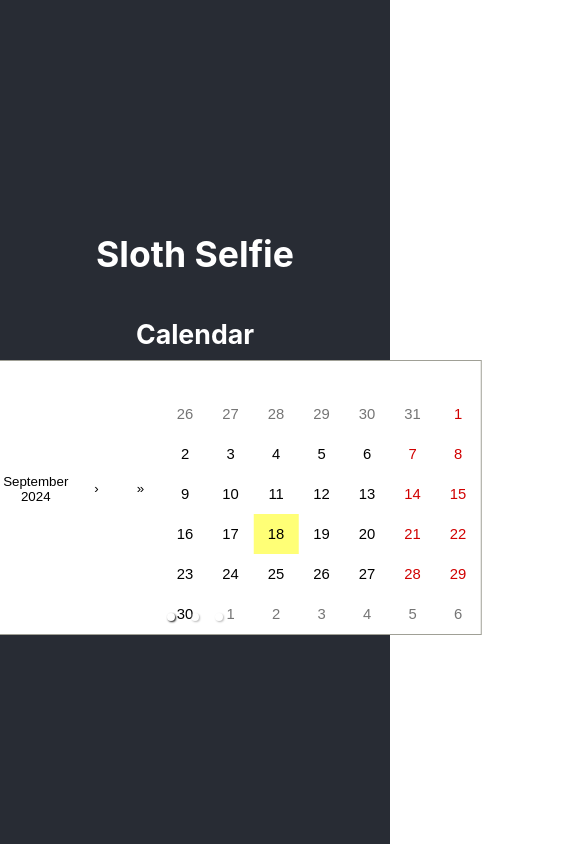
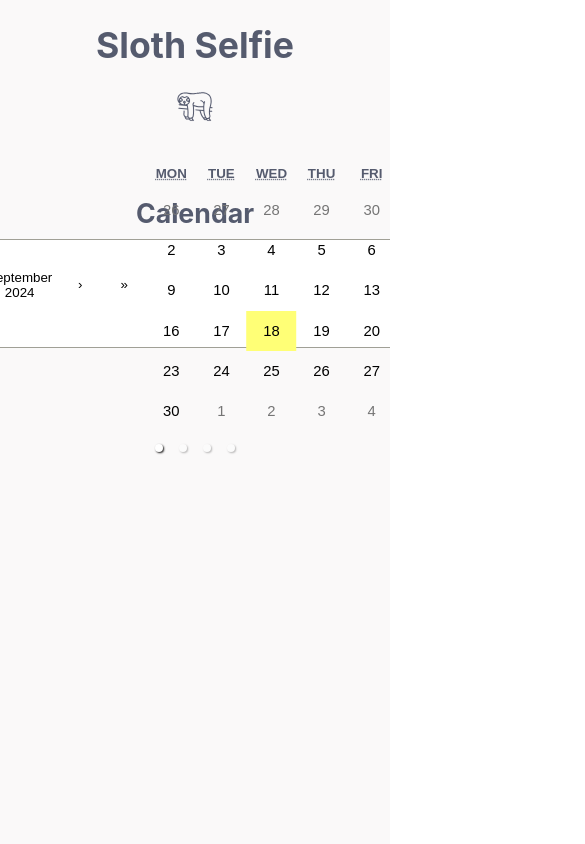
Before and after one commit to SofZll/SlothSelfie, a React (Create React App) app in the folder sloth-selfie/: page / in a window 390 px wide. Shown: the top 844 px of the page, 585 px wide, since content can reach past the window. Built offline with nearby package versions, Linux system fonts and the light colour scheme.

Commit message:
css update

```diff
--- a/sloth-selfie/package.json
+++ b/sloth-selfie/package.json
@@ -10,6 +10,7 @@
     "react-calendar": "^5.0.0",
     "react-dom": "^18.3.1",
     "react-responsive-carousel": "^3.2.23",
+    "react-router-dom": "^6.26.2",
     "react-scripts": "5.0.1",
     "web-vitals": "^2.1.4"
   },
--- a/sloth-selfie/src/App.css
+++ b/sloth-selfie/src/App.css
@@ -1,27 +1,22 @@
 .App {
   text-align: center;
+  overflow: hidden;
 }
 
 .App-logo {
-  height: 40vmin;
+  height: 10vmin;
   pointer-events: none;
 }
 
-@media (prefers-reduced-motion: no-preference) {
-  .App-logo {
-    animation: App-logo-spin infinite 20s linear;
-  }
-}
-
 .App-header {
-  background-color: #282c34;
+  background-color: #FAF9F9;
   min-height: 100vh;
   display: flex;
   flex-direction: column;
   align-items: center;
-  justify-content: center;
+  justify-content: start;
   font-size: calc(10px + 2vmin);
-  color: white;
+  color: #555B6E;
 }
 
 .App-link {
@@ -37,7 +32,7 @@ h1 {
   flex-direction: column;
   align-items: center;
   justify-content: center;
-  height: 100%;
+  height: 80%;
 }
 
 .carousel .slide h2 {
@@ -67,6 +62,17 @@ h1 {
   to {
     transform: rotate(360deg);
   }
+}
+
+@media screen and (max-width: 768px) {
+  .App-logo {
+    width: 40%;
+  }
+
+  .carousel-slide .react-calendar {
+    height: 40%;
+  }
+
 }
 
 .notes-section {
--- a/sloth-selfie/src/App.js
+++ b/sloth-selfie/src/App.js
@@ -1,4 +1,5 @@
 import logo from './logo.svg';
+import iconHome from './Sloth.svg';
 import React, { useState } from 'react';
 import './App.css';
 import { BrowserRouter as Router, Route, Routes, Link } from 'react-router-dom';
@@ -27,6 +28,7 @@ function App() {
       <div className="App">
         <header className="App-header">
           <h1>Sloth Selfie</h1>
+        <img src={iconHome} className="App-logo" alt="logo" />
           <Routes>
             <Route path="/"
             element={
@@ -70,6 +72,10 @@ function App() {
                     </Link>
                   </div>
                 </div>
+              <div class="carousel-slide">
+                <h2>Projects</h2>
+                <p>Content for other stuff 3</p>
+              </div>
               </Carousel>
             }
             />
```
Also changed, not shown: sloth-selfie/src/Sloth.svg (added), 1 other file (tests, documents, lock files or other folders). Lines whose indentation alone changed are shown as unchanged.
